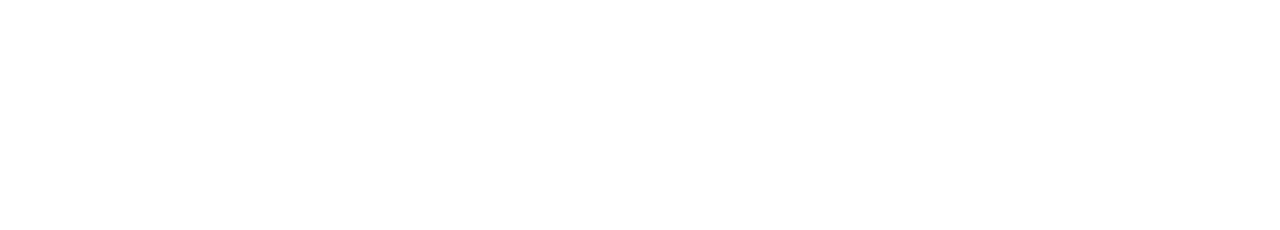
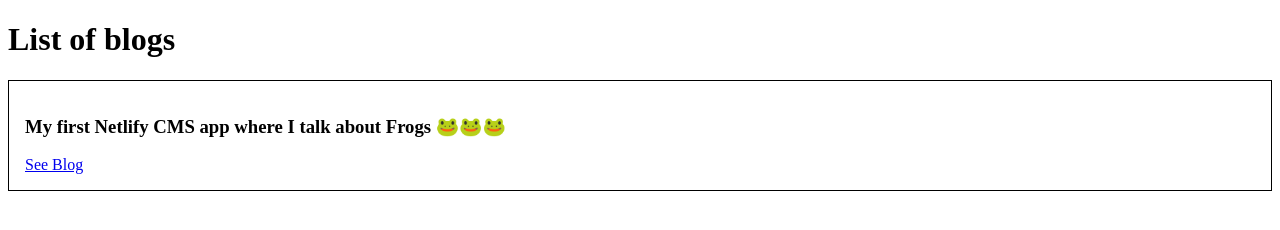
Before and after one commit to AaronMacken/Gatsby-Netlify-CMS-Tutorial-CodeAlong, a Gatsby site: page /blogs in a window 1280 px wide. Before the commit this address had no page. Built offline with nearby package versions, Linux system fonts and the light colour scheme; Gatsby itself is replaced by a stand-in of ours.

Commit message:
Set up graphql quries in blog template, as well as create an all blogs page that has links to dynamic created pages from netlify cms

```diff
--- /dev/null
+++ b/src/pages/blogs.js
@@ -0,0 +1,38 @@
+import React from "react"
+import { graphql, Link } from "gatsby"
+
+const Blogs = ({
+  data: {
+    allMarkdownRemark: { nodes: blogs },
+  },
+}) => {
+  console.log(blogs)
+  return (
+    <div>
+      <h1>List of blogs</h1>
+      {blogs.map(item => {
+        return (
+          <div style={{ border: "1px solid black", padding: "1rem" }}>
+            <h3>{item.frontmatter.title}</h3>
+            <Link to={`/blogs/${item.frontmatter.path}`}>See Blog</Link>
+          </div>
+        )
+      })}
+    </div>
+  )
+}
+
+export const query = graphql`
+  {
+    allMarkdownRemark {
+      nodes {
+        frontmatter {
+          path
+          title
+        }
+      }
+    }
+  }
+`
+
+export default Blogs
--- a/src/templates/blogTemplate.js
+++ b/src/templates/blogTemplate.js
@@ -1,5 +1,5 @@
 import React from "react"
-import { graphql } from "gatsby"
+import { graphql, Link } from "gatsby"
 
 export default function Template({
   data, // this prop will be injected by the GraphQL query below.
@@ -16,6 +16,7 @@
           dangerouslySetInnerHTML={{ __html: html }}
         />
       </div>
+      <Link to="/blogs">Back to blogs</Link>
     </div>
   )
 }
```
Also changed, not shown: src/pages/index.js (+7 -1 lines).
